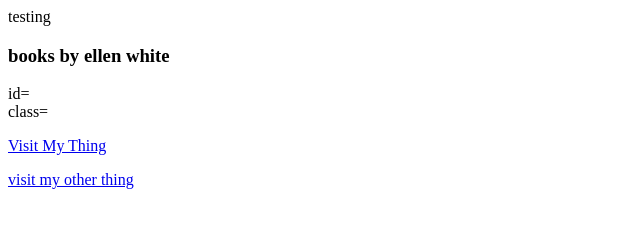
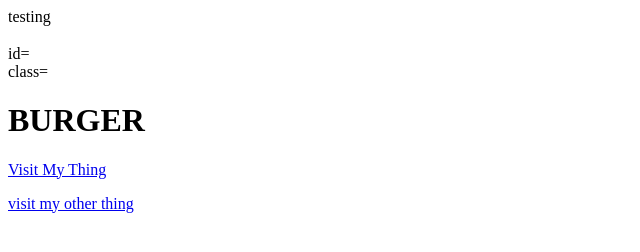
Before and after one commit to egl1/booksbyellenwhite, a plain HTML site: page index.html in a window 1280 px wide. Shown: the whole page, without its empty margins (0-640 px from the left). Drawn offline with Linux system fonts and the light colour scheme.

Commit message:
Update index.html

```diff
--- a/index.html
+++ b/index.html
@@ -3,12 +3,12 @@
     <head>
         testing
 
-        <h3> books by ellen white </h3>
+        <h3>  </h3>
     </head>
     <body>
 
 <header> id=<header> class=<header>
-
+<h1>BURGER</h1>
 
 </header>
 
```
